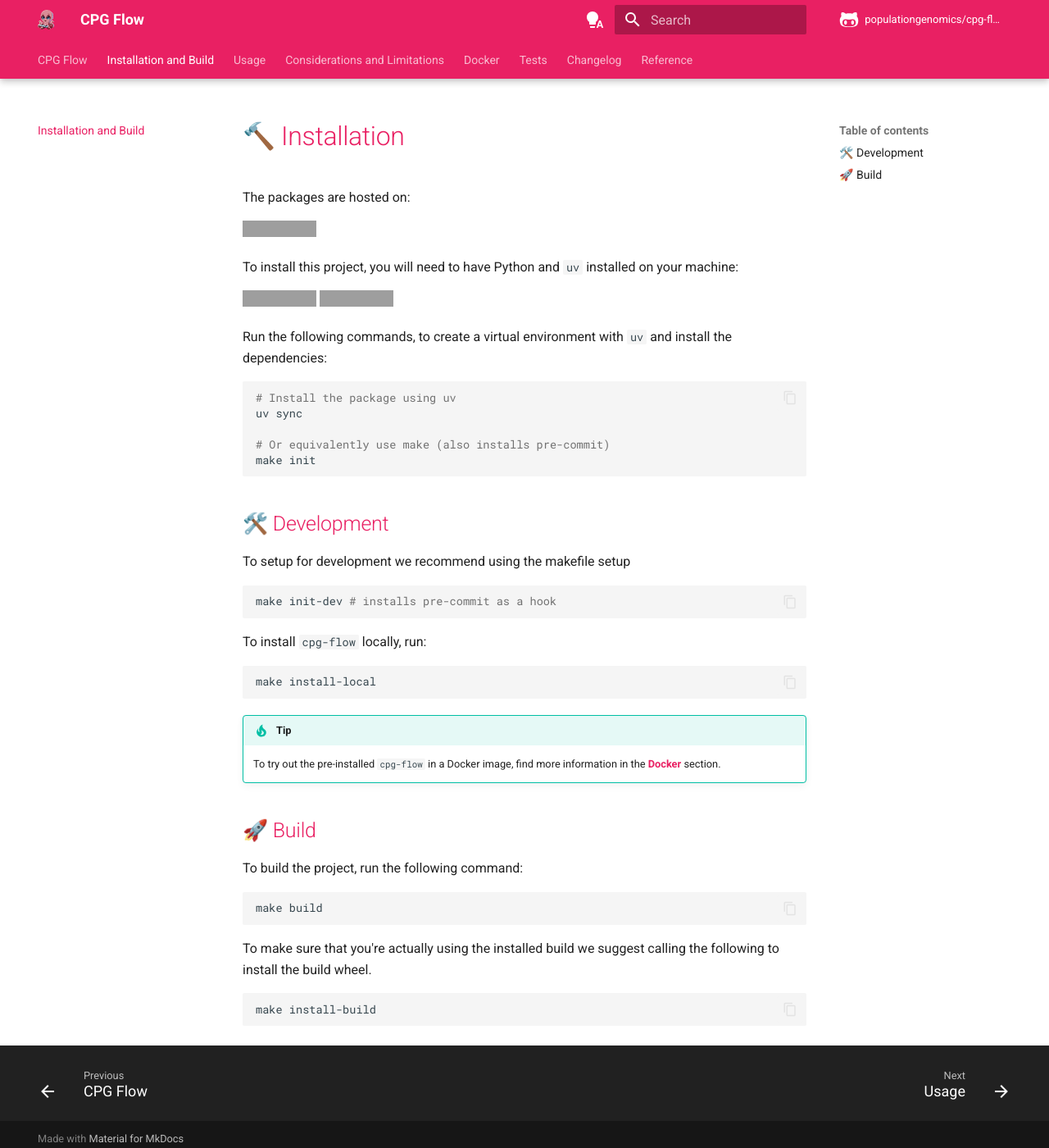
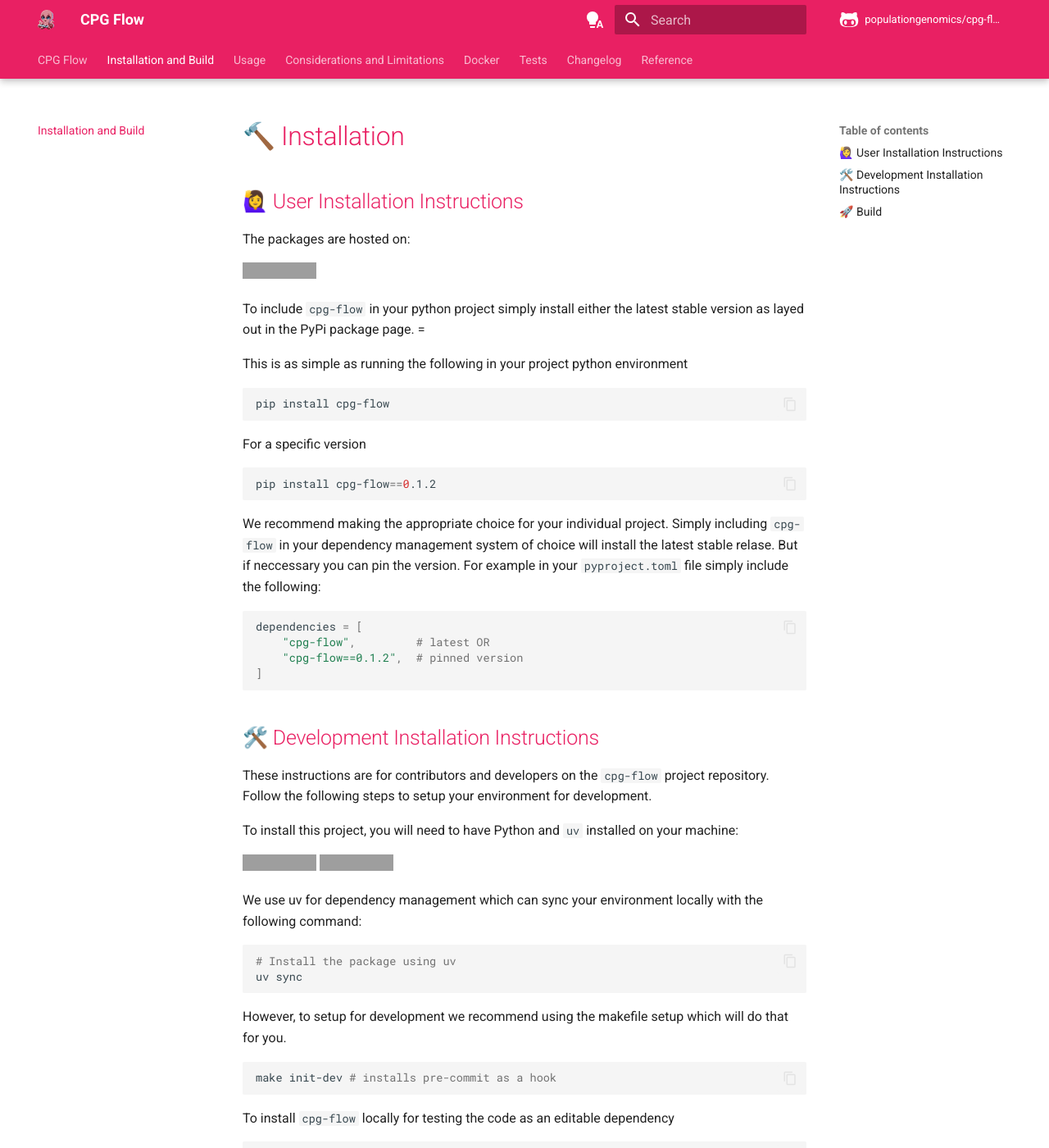
Before and after one commit to populationgenomics/cpg-flow, an MkDocs documentation site: the page built from docs/docs/installation.md, in a window 1280 px wide and 1400 px high. Shown: the whole window at 82% size. Built offline with MkDocs 1.6.1 and Material for MkDocs 9.7.7, drawn with Linux system fonts in a browser that asks for light colours; comment, search, counter and statistics services are not loaded; the version menu is left out; some of the changed text lies outside the part shown; grey boxes are pictures that could not be loaded.

Commit message:
docs(mkdocs): replicate changes made to the README.md

````diff
--- a/docs/docs/installation.md
+++ b/docs/docs/installation.md
@@ -1,40 +1,92 @@
 # 🔨 Installation
+
+## 🙋‍♀️ User Installation Instructions
 
 The packages are hosted on:
 
 ![PyPI](https://img.shields.io/badge/-PyPI-black?style=for-the-badge&logoColor=white&logo=pypi&color=3776AB)
+
+To include `cpg-flow` in your python project simply install either the latest stable version as layed out in the PyPi package page. =
+
+This is as simple as running the following in your project python environment
+```bash
+pip install cpg-flow
+```
+
+For a specific version
+```bash
+pip install cpg-flow==0.1.2
+```
+
+We recommend making the appropriate choice for your individual project. Simply including `cpg-flow` in your dependency management system of choice will install the latest stable relase. But if neccessary you can pin the version. For example in your `pyproject.toml` file simply include the following:
+```toml
+dependencies = [
+    "cpg-flow",         # latest OR
+    "cpg-flow==0.1.2",  # pinned version
+]
+```
+
+## 🛠️ Development Installation Instructions
+
+These instructions are for contributors and developers on the `cpg-flow` project repository. Follow the following steps to setup your environment for development.
 
 To install this project, you will need to have Python and `uv` installed on your machine:
 
 ![uv](https://img.shields.io/badge/-uv-black?style=for-the-badge&logoColor=white&logo=uv&color=3776AB&link=https://docs.astral.sh/uv/)
 ![Python](https://img.shields.io/badge/-Python-black?style=for-the-badge&logoColor=white&logo=python&color=3776AB)
 
-Run the following commands, to create a virtual environment with `uv` and install the dependencies:
+We use uv for dependency management which can sync your environment locally with the following command:
 
 ```bash
 # Install the package using uv
 uv sync
-
-# Or equivalently use make (also installs pre-commit)
-make init
 ```
 
-## 🛠️ Development
-
-To setup for development we recommend using the makefile setup
+However, to setup for development we recommend using the makefile setup which will do that for you.
 
 ```bash
 make init-dev # installs pre-commit as a hook
 ```
 
-To install `cpg-flow` locally, run:
+To install `cpg-flow` locally for testing the code as an editable dependency
 
 ```bash
 make install-local
 ```
 
+This will install cpg-flow a an editable dependency in your environment. However, sometimes it can be useful to test the package post-build.
+```bash
+make install-build
+```
+
+This will build and install the package as it would be distributed.
+
+You can confirm which version of cpg-flow is installed by running
+```bash
+uv pip show cpg-flow
+```
+
+For an Editable package it should show the repo location on your machine under the `Editable:` key.
+```bash
+Name: cpg-flow
+Version: 0.1.2
+Location: /Users/whoami/cpg-flow/.venv/lib/python3.10/site-packages
+Editable project location: /Users/whoami/cpg-flow
+Requires: coloredlogs, cpg-utils, grpcio, grpcio-status, hail, ipywidgets, metamist, networkx, plotly, pre-commit, pyyaml
+Required-by:
+```
+
+The build version (static until you rebuild) will look like the following.
+```bash
+Name: cpg-flow
+Version: 0.1.2
+Location: /Users/whoami/cpg-flow/.venv/lib/python3.10/site-packages
+Requires: coloredlogs, cpg-utils, grpcio, grpcio-status, hail, ipywidgets, metamist, networkx, plotly, pre-commit, pyyaml
+Required-by:
+```
+
 !!! tip
-    To try out the pre-installed `cpg-flow` in a Docker image, find more information in the **[Docker](docker.md#docker)** section.
+    To try out the pre-installed `cpg-flow` in a Docker image, find more information in the **[Docker](#docker)** section.
 
 ## 🚀 Build</a>
 
````
